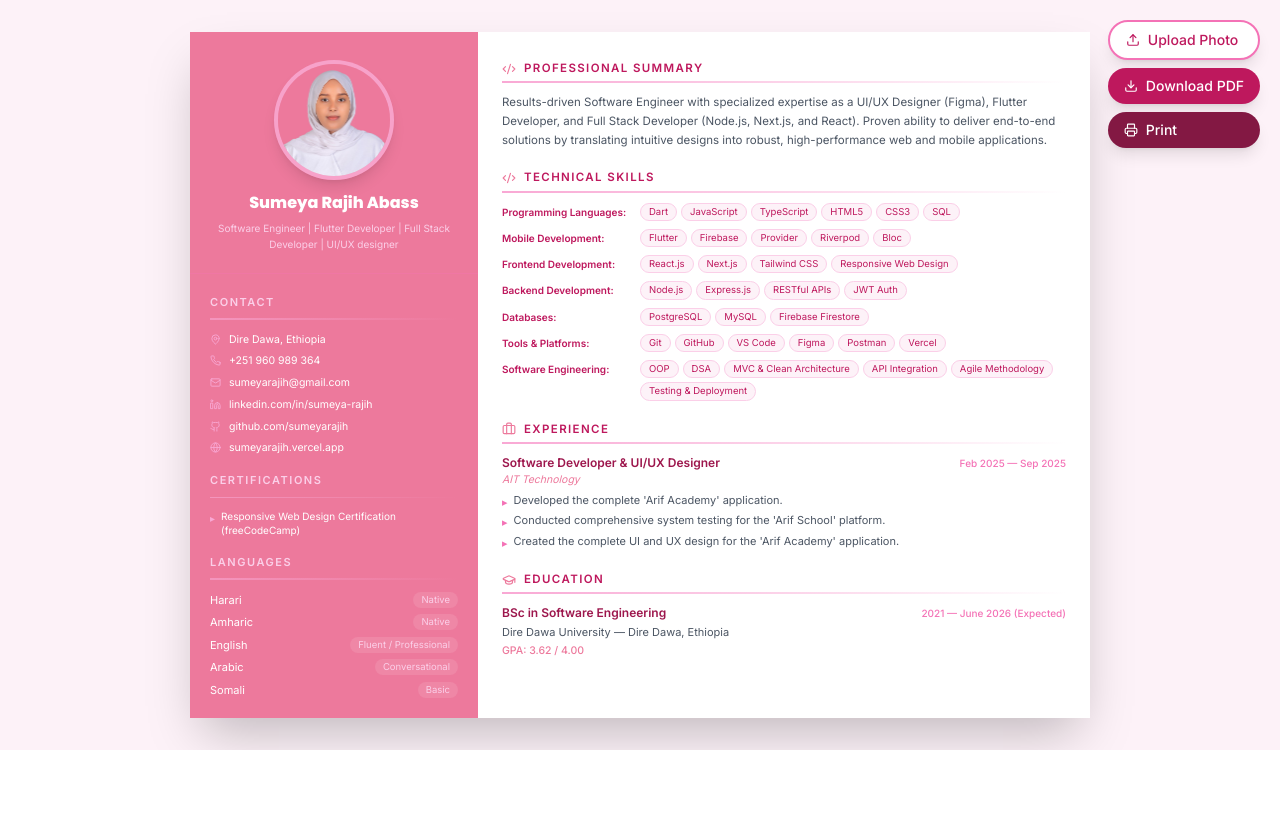
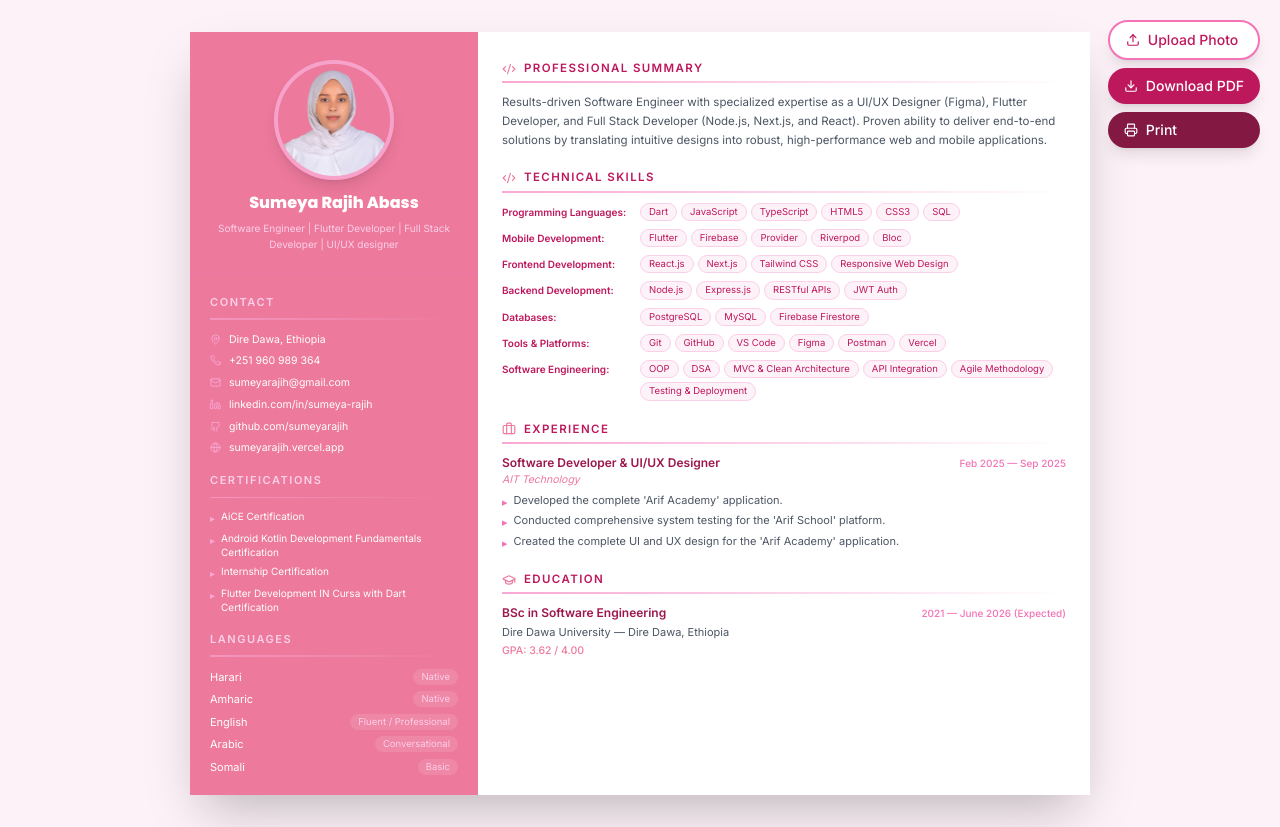
Before and after one commit to sumeyarajih/Sumeya-Cv, a React (Vite) app: page / in a window 1280 px wide. Before the commit the page ends 800 px from the top, so only its background shows below. Built offline with nearby package versions, Linux system fonts and the light colour scheme.

Commit message:
added some left certificate

```diff
--- a/src/data.js
+++ b/src/data.js
@@ -53,7 +53,11 @@ export const education = {
 };
 
 export const certifications = [
-  "Responsive Web Design Certification (freeCodeCamp)",
+  "AiCE Certification",
+  "Android Kotlin Development Fundamentals Certification",
+  "Internship Certification",
+  "Flutter Development IN Cursa with Dart Certification",
+
 ];
 
 // export const achievements = [
```
